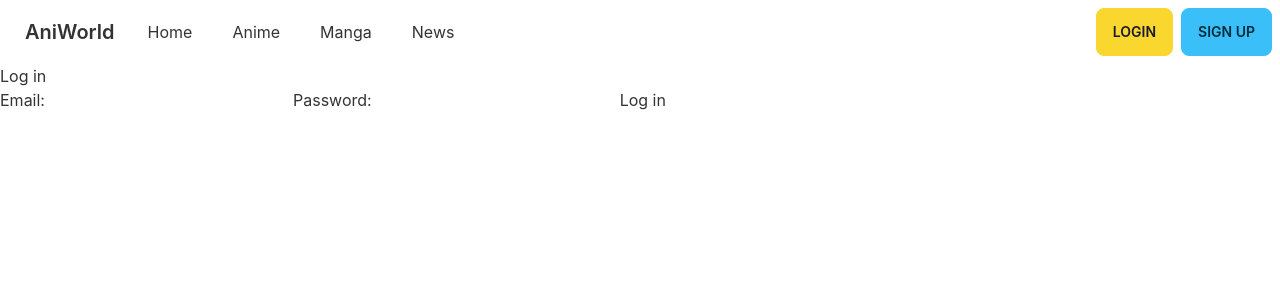
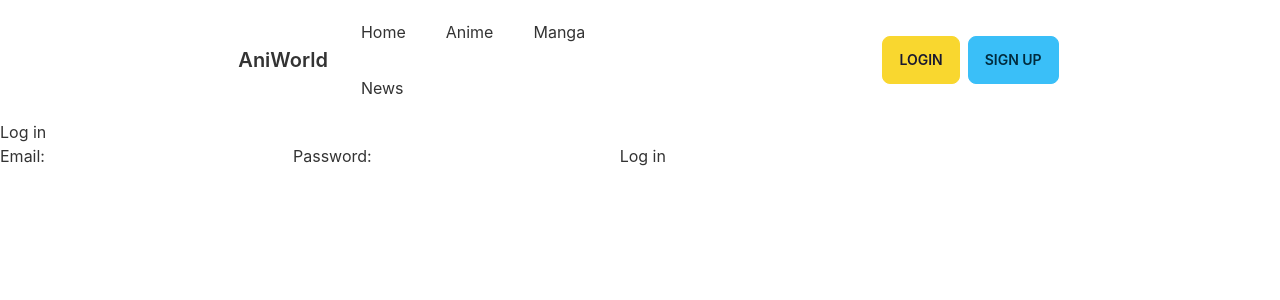
Before and after one commit to MrManilex/aniworld-front-end, a React (Create React App) app: page /login in a window 1280 px wide. Shown: the top 300 px of the page. Built offline with nearby package versions, Linux system fonts and the light colour scheme.

Commit message:
style navbar to the middle

```diff
--- a/src/components/Navbar/Navbar.jsx
+++ b/src/components/Navbar/Navbar.jsx
@@ -14,7 +14,7 @@
     }
 
     return (
-        <div className="navbar bg-base-100">
+        <div className="navbar bg-base-100 w-8/12 m-auto">
             <div className="navbar-start">
                 <a className="btn btn-ghost normal-case text-xl">AniWorld</a>
                 <ul className='menu menu-horizontal p-0 gap-2'>
```
